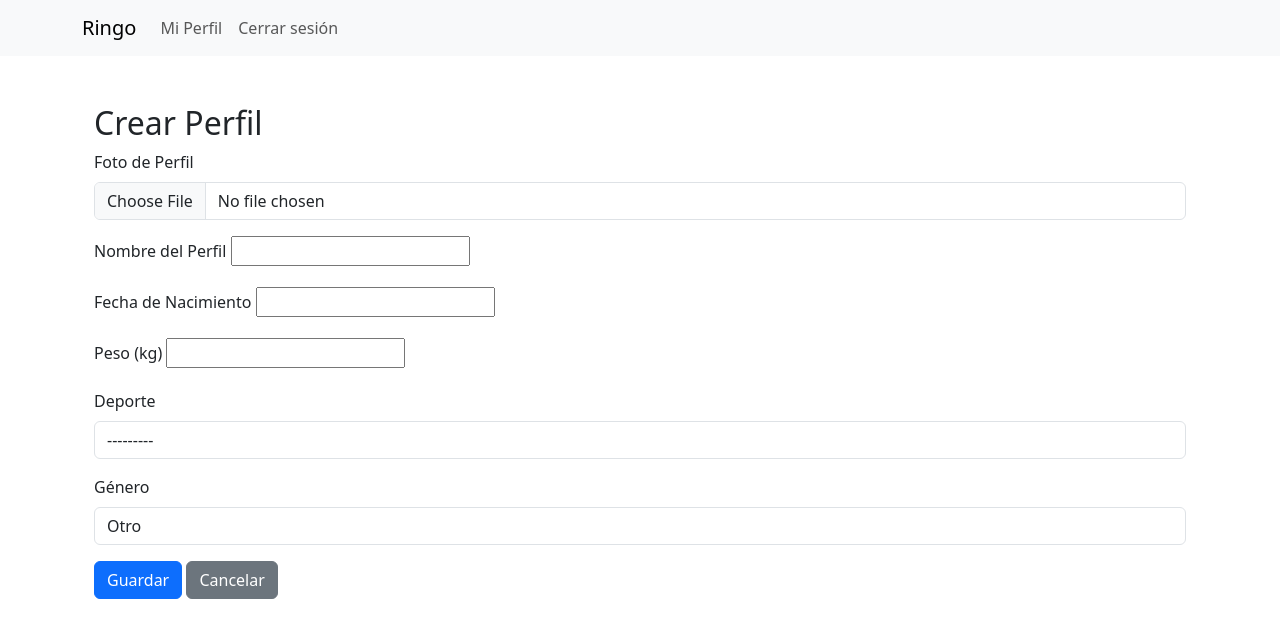
After one commit to anto-lmna/ringo-django, a Django app: page /perfil/crear in a window 1280 px wide. The commit adds this page. Shown: the top 638 px of the page. Run offline with Django 5.2, Linux system fonts and the light colour scheme; a user stored in the database is signed in.

Commit message:
crea crud de perfil de usuario

```diff
--- a/ringo_app/urls.py
+++ b/ringo_app/urls.py
@@ -17,10 +17,12 @@ Including another URLconf
 
 from django.contrib import admin
 from django.urls import path, include
+from django.conf import settings
+from django.conf.urls.static import static
 
 urlpatterns = [
     path("admin/", admin.site.urls),
     path("accounts/", include("django.contrib.auth.urls")),
     path("accounts/", include("accounts.urls")),
     path("", include("usuarios.urls")),
-]
+] + static(settings.MEDIA_URL, document_root=settings.MEDIA_ROOT)
--- a/templates/_base.html
+++ b/templates/_base.html
@@ -1,14 +1,42 @@
-{% load static %}
-{% load crispy_forms_tags %}
-<html lang="es">
+<!DOCTYPE html>
+<html lang="en">
 <head>
-  <meta charset="utf-8">
-  <title>{% block title %}Ringo{% endblock title %}</title>
+  <meta charset="UTF-8">
+  <meta name="viewport" content="width=device-width, initial-scale=1.0">
+  <title>{% block title %}Ringo{% endblock %}</title>
+  <link href="https://cdn.jsdelivr.net/npm/bootstrap@5.3.0/dist/css/bootstrap.min.css" rel="stylesheet">
+  {% block extra_css %}{% endblock %}
 </head>
 <body>
-  <main>
-    {% block content %}
-    {% endblock content %}
-  </main>
+  <nav class="navbar navbar-expand-lg navbar-light bg-light">
+    <div class="container">
+      <a class="navbar-brand" href="{% url 'home' %}">Ringo</a>
+      <div class="collapse navbar-collapse">
+        <ul class="navbar-nav ml-auto">
+          {% if user.is_authenticated %}
+            <li class="nav-item">
+              <a class="nav-link" href="{% url 'perfil_redireccion' %}">Mi Perfil</a>
+            </li>
+            <li class="nav-item">
+              <a class="nav-link" href="{% url 'logout' %}">Cerrar sesión</a>
+            </li>
+          {% else %}
+            <li class="nav-item">
+              <a class="nav-link" href="{% url 'login' %}">Iniciar sesión</a>
+            </li>
+            <li class="nav-item">
+              <a class="nav-link" href="{% url 'signup' %}">Registrarse</a>
+            </li>
+          {% endif %}
+        </ul>
+      </div>
+    </div>
+  </nav>
+  <div class="container">
+    {% block content %}{% endblock %}
+  </div>
+
+  <script src="https://cdn.jsdelivr.net/npm/bootstrap@5.3.0/dist/js/bootstrap.bundle.min.js"></script>
+  {% block extra_js %}{% endblock %}
 </body>
 </html>
--- /dev/null
+++ b/templates/perfil/perfil_form.html
@@ -0,0 +1,68 @@
+{% extends "_base.html" %} {% block content %}
+
+<div class="container mt-5">
+	<h2>Crear Perfil</h2>
+	<form method="post" action="" enctype="multipart/form-data">
+		{% csrf_token %}
+
+		<!-- Foto de Perfil -->
+		<div class="mb-3">
+			<label for="id_foto" class="form-label">Foto de Perfil</label>
+			{{ form.foto }} {% if form.foto.errors %}
+			<div class="text-danger">{{ form.foto.errors }}</div>
+			{% endif %}
+		</div>
+
+		<!-- Mostrar errores de formulario, si existen -->
+		{% if form.non_field_errors %}
+		<div class="alert alert-danger">{{ form.non_field_errors }}</div>
+		{% endif %}
+
+		<!-- Nombre del Perfil -->
+		<div class="mb-3">
+			<label for="id_nombre_perfil" class="form-label">Nombre del Perfil</label>
+			{{ form.nombre_perfil }} {% if form.nombre_perfil.errors %}
+			<div class="text-danger">{{ form.nombre_perfil.errors }}</div>
+			{% endif %}
+		</div>
+
+		<!-- Fecha de Nacimiento -->
+		<div class="mb-3">
+			<label for="id_fecha_nacimiento" class="form-label"
+				>Fecha de Nacimiento</label
+			>
+			{{ form.fecha_nacimiento }} {% if form.fecha_nacimiento.errors %}
+			<div class="text-danger">{{ form.fecha_nacimiento.errors }}</div>
+			{% endif %}
+		</div>
+
+		<!-- Peso -->
+		<div class="mb-3">
+			<label for="id_peso" class="form-label">Peso (kg)</label>
+			{{ form.peso }} {% if form.peso.errors %}
+			<div class="text-danger">{{ form.peso.errors }}</div>
+			{% endif %}
+		</div>
+
+		<!-- Deporte -->
+		<div class="mb-3">
+			<label for="id_deporte" class="form-label">Deporte</label>
+			{{ form.deporte }} {% if form.deporte.errors %}
+			<div class="text-danger">{{ form.deporte.errors }}</div>
+			{% endif %}
+		</div>
+
+		<!-- Género -->
+		<div class="mb-3">
+			<label for="id_genero" class="form-label">Género</label>
+			{{ form.genero }} {% if form.genero.errors %}
+			<div class="text-danger">{{ form.genero.errors }}</div>
+			{% endif %}
+		</div>
+
+		<!-- Botón de enviar -->
+		<button type="submit" class="btn btn-primary">Guardar</button>
+		<a href="{% url 'home' %}" class="btn btn-secondary">Cancelar</a>
+	</form>
+</div>
+{% endblock %}
--- a/templates/registration/login.html
+++ b/templates/registration/login.html
@@ -5,7 +5,7 @@
 <h2>Login</h2>
 <form method="post">
   {% csrf_token %}
-  {{ form.as_p }}
+  {{ form|crispy }}
   <button type="submit">Login</button>
 </form>
 {% endblock content %}
--- a/usuarios/forms.py
+++ b/usuarios/forms.py
@@ -5,4 +5,16 @@ from .models import Perfil
 class PerfilForm(forms.ModelForm):
     class Meta:
         model = Perfil
-        fields = ["nombre_perfil", "edad", "deporte", "bio"]
+        fields = [
+            "nombre_perfil",
+            "fecha_nacimiento",
+            "peso",
+            "deporte",
+            "genero",
+            "foto",
+        ]
+        widgets = {
+            "genero": forms.Select(attrs={"class": "form-control"}),
+            "deporte": forms.Select(attrs={"class": "form-control"}),
+            "foto": forms.ClearableFileInput(attrs={"class": "form-control"}),
+        }
--- a/usuarios/models.py
+++ b/usuarios/models.py
@@ -1,16 +1,48 @@
 # Create your models here.
 from django.db import models
 from django.contrib.auth.models import User
+from django.core.validators import MinValueValidator
+from datetime import date
 
 
 class Perfil(models.Model):
     user = models.OneToOneField(User, on_delete=models.CASCADE)
     nombre_perfil = models.CharField(max_length=100)
-    edad = models.IntegerField()
+    fecha_nacimiento = models.DateField(null=True, blank=True)
+    peso = models.DecimalField(
+        max_digits=5,
+        decimal_places=2,
+        validators=[MinValueValidator(0.1)],
+        null=True,
+        blank=True,
+    )
     deporte = models.CharField(
         max_length=50, choices=[("boxeo", "Boxeo"), ("kickboxing", "Kickboxing")]
     )
-    bio = models.TextField(blank=True, null=True)
+    foto = models.ImageField(upload_to="perfil_fotos/", blank=True, null=True)
+    genero = models.CharField(
+        max_length=10,
+        choices=[
+            ("masculino", "Masculino"),
+            ("femenino", "Femenino"),
+            ("otro", "Otro"),
+        ],
+        default="otro",
+    )
 
     def __str__(self):
         return self.nombre_perfil
+
+    def calcular_edad(self):
+        if self.fecha_nacimiento:
+            today = date.today()
+            edad = (
+                today.year
+                - self.fecha_nacimiento.year
+                - (
+                    (today.month, today.day)
+                    < (self.fecha_nacimiento.month, self.fecha_nacimiento.day)
+                )
+            )
+            return edad
+        return None
--- a/usuarios/urls.py
+++ b/usuarios/urls.py
@@ -1,6 +1,20 @@
 from django.urls import path
-from .views import HomeView
+from .views import (
+    HomeView,
+    PerfilCreateView,
+    PerfilDetailView,
+    PerfilUpdateView,
+    PerfilDeleteView,
+    perfil_redireccion,
+)
 
 urlpatterns = [
     path("", HomeView.as_view(), name="home"),
+    path("perfil/redireccion", perfil_redireccion, name="perfil_redireccion"),
+    path("perfil/crear", PerfilCreateView.as_view(), name="crear_perfil"),
+    path("perfil/<int:pk>/", PerfilDetailView.as_view(), name="ver_perfil"),
+    path("perfil/editar/<int:pk>/", PerfilUpdateView.as_view(), name="editar_perfil"),
+    path(
+        "perfil/eliminar/<int:pk>/", PerfilDeleteView.as_view(), name="eliminar_perfil"
+    ),
 ]
--- a/usuarios/views.py
+++ b/usuarios/views.py
@@ -1,5 +1,4 @@
-from django.contrib.auth.forms import UserCreationForm
-from django.urls import reverse_lazy
+from django.urls import reverse, reverse_lazy
 from django.views.generic import (
     CreateView,
     TemplateView,
@@ -10,6 +9,7 @@ from django.views.generic import (
 from django.contrib.auth.mixins import LoginRequiredMixin
 from .models import Perfil
 from .forms import PerfilForm
+from django.shortcuts import redirect
 
 
 class HomeView(TemplateView):
@@ -20,8 +20,11 @@ class HomeView(TemplateView):
 class PerfilCreateView(LoginRequiredMixin, CreateView):
     model = Perfil
     form_class = PerfilForm
-    template_name = "perfil_form.html"
-    success_url = reverse_lazy("ver_perfil")
+    template_name = "perfil/perfil_form.html"
+
+    def get_success_url(self):
+        # El 'self.object' es el objeto de perfil creado, que tiene el 'pk' asignado después de guardarlo.
+        return reverse("ver_perfil", kwargs={"pk": self.object.pk})
 
     def form_valid(self, form):
         form.instance.user = self.request.user
@@ -31,7 +34,7 @@ class PerfilCreateView(LoginRequiredMixin, CreateView):
 # Ver Perfil
 class PerfilDetailView(LoginRequiredMixin, DetailView):
     model = Perfil
-    template_name = "perfil_detail.html"
+    template_name = "perfil/perfil_detail.html"
     context_object_name = "perfil"
 
 
@@ -39,12 +42,26 @@ class PerfilDetailView(LoginRequiredMixin, DetailView):
 class PerfilUpdateView(LoginRequiredMixin, UpdateView):
     model = Perfil
     form_class = PerfilForm
-    template_name = "perfil_form.html"
+    template_name = "perfil/perfil_form.html"
     success_url = reverse_lazy("ver_perfil")
 
 
 # Eliminar Perfil
 class PerfilDeleteView(LoginRequiredMixin, DeleteView):
     model = Perfil
-    template_name = "perfil_confirm_delete.html"
-    success_url = reverse_lazy("perfil_list")
+    template_name = "perfil/perfil_confirm_delete.html"
+    success_url = reverse_lazy("crear_perfil")
+
+
+def perfil_redireccion(request):
+    if request.user.is_authenticated:
+        try:
+            # Verificar si el perfil del usuario existe
+            perfil = Perfil.objects.get(user=request.user)
+            return redirect("ver_perfil", pk=perfil.pk)
+        except Perfil.DoesNotExist:
+            # Redirigir a crear perfil si no existe
+            return redirect("crear_perfil")
+    else:
+        # Si el usuario no está autenticado, redirigir al login
+        return redirect("login")
```
Also changed, not shown: ringo_app/settings.py (+7 -4 lines), templates/perfil/perfil_confirm_delete.html (added, +13 -0 lines), templates/perfil/perfil_detail.html (added, +19 -0 lines), templates/registration/signup.html (+4 -3 lines), db.sqlite3, usuarios/migrations/0001_initial.py (added), usuarios/migrations/0002_remove_perfil_edad_perfil_fecha_nacimiento_and_more.py (added).
